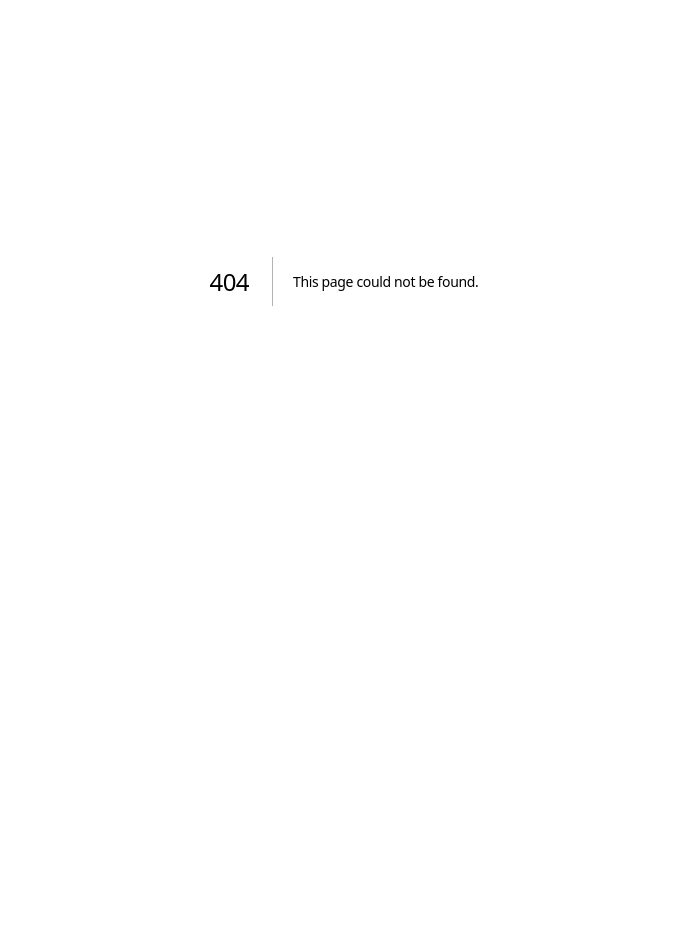
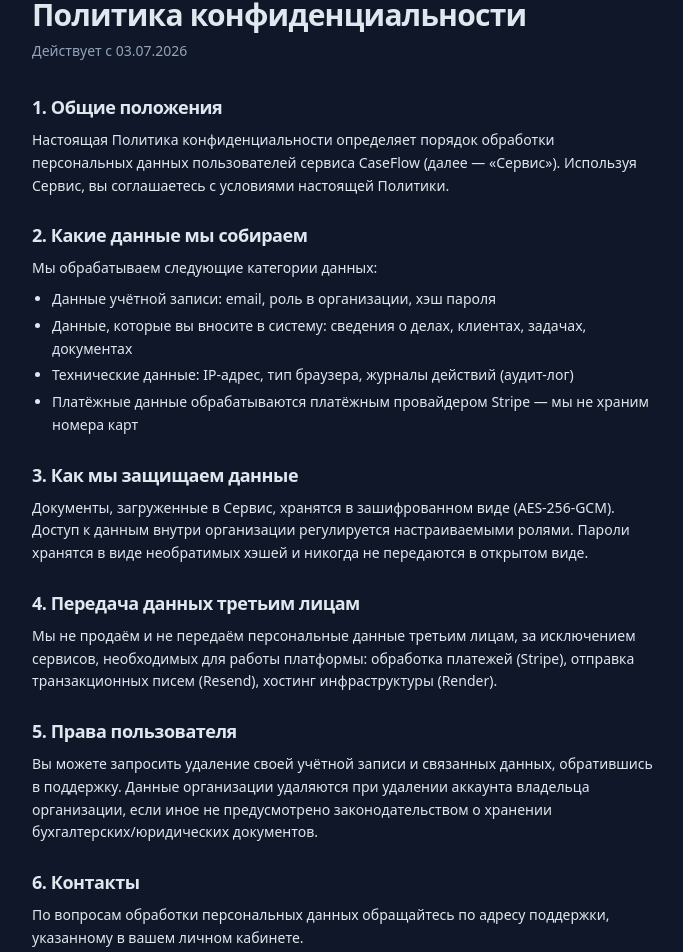
Before and after one commit to RIZVAN321-DIL/SaaS-PROJECT, a Next.js app in the folder frontend/: page /privacy in a window 1280 px wide. Before the commit this address had no page. Shown: the part 119-1071 px from the top of the page, without its empty margins (296-979 px from the left). Before the commit the page ends 800 px from the top, so only its background shows below. Built offline with nearby package versions, Linux system fonts and the light colour scheme.

Commit message:
Create page.tsx

```diff
--- /dev/null
+++ b/frontend/src/app/privacy/page.tsx
@@ -0,0 +1,78 @@
+import type { Metadata } from 'next';
+import Link from 'next/link';
+import { ChevronLeft } from 'lucide-react';
+
+export const metadata: Metadata = {
+  title: 'Политика конфиденциальности — CaseFlow',
+  description: 'Политика конфиденциальности сервиса CaseFlow',
+};
+
+export default function PrivacyPage() {
+  return (
+    <main className="mx-auto max-w-2xl px-6 py-16">
+      <Link href="/" className="mb-8 flex items-center gap-1 text-sm text-muted-foreground hover:text-foreground">
+        <ChevronLeft size={14} /> На главную
+      </Link>
+
+      <h1 className="mb-2 text-3xl font-bold">Политика конфиденциальности</h1>
+      <p className="mb-8 text-sm text-muted-foreground">Действует с {new Date().toLocaleDateString('ru-RU')}</p>
+
+      <div className="space-y-6 text-sm leading-relaxed text-foreground">
+        <section>
+          <h2 className="mb-2 text-lg font-semibold">1. Общие положения</h2>
+          <p>
+            Настоящая Политика конфиденциальности определяет порядок обработки персональных данных
+            пользователей сервиса CaseFlow (далее — «Сервис»). Используя Сервис, вы соглашаетесь
+            с условиями настоящей Политики.
+          </p>
+        </section>
+
+        <section>
+          <h2 className="mb-2 text-lg font-semibold">2. Какие данные мы собираем</h2>
+          <p>Мы обрабатываем следующие категории данных:</p>
+          <ul className="ml-5 mt-2 list-disc space-y-1">
+            <li>Данные учётной записи: email, роль в организации, хэш пароля</li>
+            <li>Данные, которые вы вносите в систему: сведения о делах, клиентах, задачах, документах</li>
+            <li>Технические данные: IP-адрес, тип браузера, журналы действий (аудит-лог)</li>
+            <li>Платёжные данные обрабатываются платёжным провайдером Stripe — мы не храним номера карт</li>
+          </ul>
+        </section>
+
+        <section>
+          <h2 className="mb-2 text-lg font-semibold">3. Как мы защищаем данные</h2>
+          <p>
+            Документы, загруженные в Сервис, хранятся в зашифрованном виде (AES-256-GCM). Доступ
+            к данным внутри организации регулируется настраиваемыми ролями. Пароли хранятся
+            в виде необратимых хэшей и никогда не передаются в открытом виде.
+          </p>
+        </section>
+
+        <section>
+          <h2 className="mb-2 text-lg font-semibold">4. Передача данных третьим лицам</h2>
+          <p>
+            Мы не продаём и не передаём персональные данные третьим лицам, за исключением
+            сервисов, необходимых для работы платформы: обработка платежей (Stripe), отправка
+            транзакционных писем (Resend), хостинг инфраструктуры (Render).
+          </p>
+        </section>
+
+        <section>
+          <h2 className="mb-2 text-lg font-semibold">5. Права пользователя</h2>
+          <p>
+            Вы можете запросить удаление своей учётной записи и связанных данных, обратившись
+            в поддержку. Данные организации удаляются при удалении аккаунта владельца организации,
+            если иное не предусмотрено законодательством о хранении бухгалтерских/юридических документов.
+          </p>
+        </section>
+
+        <section>
+          <h2 className="mb-2 text-lg font-semibold">6. Контакты</h2>
+          <p>
+            По вопросам обработки персональных данных обращайтесь по адресу поддержки, указанному
+            в вашем личном кабинете.
+          </p>
+        </section>
+      </div>
+    </main>
+  );
+}
```
